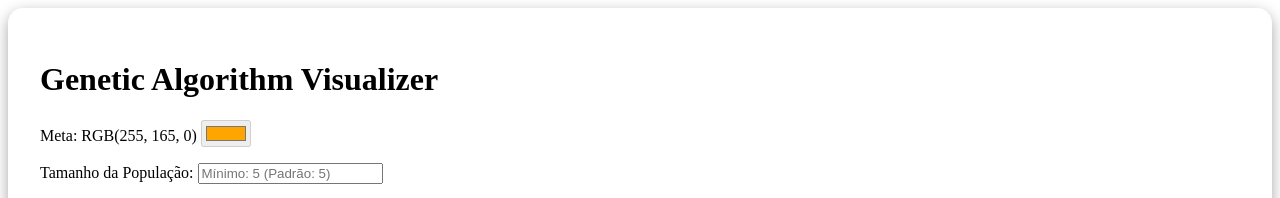
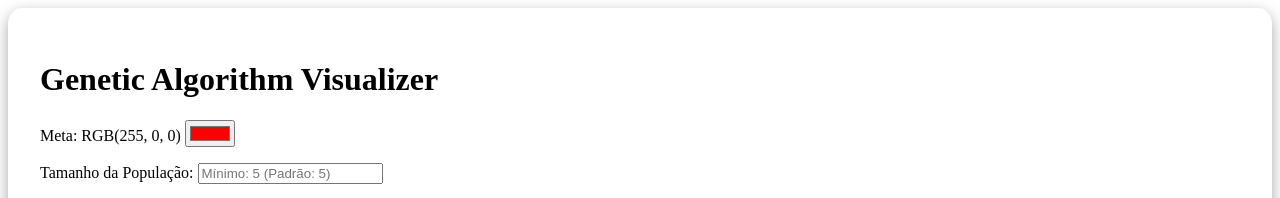
Before and after one commit to paulo-magls/react-genetic-algorithm, a React (Vite) app: page / in a window 1280 px wide. Shown: the top 198 px of the page. Built offline with nearby package versions, Linux system fonts and the light colour scheme.

Commit message:
Possibilitando que o usuário escolha a cor meta

```diff
--- a/src/App.tsx
+++ b/src/App.tsx
@@ -2,10 +2,12 @@ import React, { useState, useEffect } from 'react';
 import { AlgoritmoGenetico } from './models/AlgoritmoGenetico';
 import PopulationControls from './components/PopulationControls';
 import PopulationDisplay from './components/PopulationDisplay';
+import { convertToRgb } from './helpers/helpers';
 import { Besouro } from './models/Besouro';
 import classes from './App.module.css';
 
 function App() {
+  const [meta, setMeta] = useState('#ff0000');
   const [tamanho, setTamanho] = useState('');
   const [geracoes, setGeracoes] = useState('');
   const [taxa, setTaxa] = useState('');
@@ -21,12 +23,13 @@ function App() {
     await new Promise((resolve) => setTimeout(resolve, 1000));
     setIsGenerating(true);
 
+    const META = convertToRgb(meta);
     const TAMANHO = +tamanho < 5 ? 0 : +tamanho;
     const GERACOES = +geracoes < 1 ? 10 : +geracoes;
     const TAXA = +taxa < 0 ? 0 : +taxa/100;
 
     const ag = new AlgoritmoGenetico(TAMANHO || 5);
-    ag.avaliacao();
+    ag.avaliacao(META);
 
     setPopulacoes([ag.ultimaPopulacao]);
 
@@ -50,7 +53,7 @@ function App() {
 
       // Gera nova população com a elite e os filhos
       ag.gerarNovaPopulacao(filhos);
-      ag.avaliacao();
+      ag.avaliacao(META);
 
       setPopulacoes((prevPopulacoes) => [
         ...prevPopulacoes,
@@ -66,6 +69,8 @@ function App() {
   return (
     <div className={classes.app}>
       <PopulationControls
+        meta={meta}
+        setMeta={setMeta}
         tamanho={tamanho}
         setTamanho={setTamanho}
         geracoes={geracoes}
--- a/src/components/PopulationControls.tsx
+++ b/src/components/PopulationControls.tsx
@@ -1,7 +1,10 @@
 import React from 'react';
 import classes from './PopulationControls.module.css';
+import { convertToRgb } from '../helpers/helpers';
 
 interface PopulationControlsProps {
+    meta: string;
+    setMeta: (value: string) => void;
     tamanho: string;
     setTamanho: (value: string) => void;
     geracoes: string;
@@ -13,6 +16,8 @@ interface PopulationControlsProps {
 }
 
 const PopulationControls: React.FC<PopulationControlsProps> = ({
+    meta,
+    setMeta,
     tamanho,
     setTamanho,
     geracoes,
@@ -21,11 +26,22 @@ const PopulationControls: React.FC<PopulationControlsProps> = ({
     setTaxa,
     handleGeneration,
     isGenerating
-}) => (
+}) => {
+    const rgbMeta = convertToRgb(meta); // Converte a cor hex para RGB
+
+    return (
         <div className={classes.population_controls}>
             <h1>Genetic Algorithm Visualizer</h1>
 
-        <p>Meta: RGB(255, 165, 0) <input type='color' value='#ffa500' disabled/></p>
+            <p>
+                <label htmlFor='meta'>Meta: RGB({rgbMeta.r}, {rgbMeta.g}, {rgbMeta.b}) </label>
+                <input
+                    id='meta'
+                    type='color'
+                    value={meta}
+                    onChange={(e) => setMeta(e.target.value)}
+                />
+            </p>
 
             <p>
                 <label htmlFor='tamanho'>Tamanho da População: </label>
@@ -71,8 +87,8 @@ const PopulationControls: React.FC<PopulationControlsProps> = ({
                     {isGenerating ? 'Gerando...' : 'Gerar Populações'}
                 </button>
             </p>
-
         </div>
-)
+    );
+};
 
 export default PopulationControls;
--- a/src/components/PopulationDisplay.tsx
+++ b/src/components/PopulationDisplay.tsx
@@ -22,6 +22,7 @@ const PopulationDisplay: React.FC<PopulationDisplayProps> = ({ populacao }) => {
 
                         <small>
                             RGB({individuo.r}, {individuo.g}, {individuo.b})
+                            <br></br>
                             Aptidão: {individuo.aptidao.toFixed(5).replace('.', ',')}
                         </small>
                     </div>
--- /dev/null
+++ b/src/helpers/helpers.ts
@@ -0,0 +1,16 @@
+export function convertToRgb(hex: string): { r: number, g: number, b: number } {
+    // Verifica se o hex é válido (deve começar com '#' e ter 7 caracteres no total)
+    if (!/^#([0-9A-Fa-f]{6})$/.test(hex)) {
+        console.error('Formato hexadecimal inválido');
+        return { r: 0, g: 0, b: 0 }; // Retorna tudo zero se a string for inválida
+    }
+
+    // Remove o símbolo # (já validado) e faz a conversão para r, g, b
+    const hexClean = hex.slice(1); // Remove o '#'
+
+    const r = parseInt(hexClean.substring(0, 2), 16);
+    const g = parseInt(hexClean.substring(2, 4), 16);
+    const b = parseInt(hexClean.substring(4, 6), 16);
+
+    return { r, g, b };
+}
--- a/src/models/AlgoritmoGenetico.ts
+++ b/src/models/AlgoritmoGenetico.ts
@@ -24,8 +24,7 @@ export class AlgoritmoGenetico {
         }));
     }
 
-    avaliacao() {
-        const corAlvo = { r: 255, g: 165, b: 0 };
+    avaliacao(corAlvo: { r: number, g: number, b: number }) {
 
         const populacao = this.ultimaPopulacao.map(individuo => {
             const distancia = Math.sqrt(
```
Lines whose indentation alone changed are shown as unchanged.
